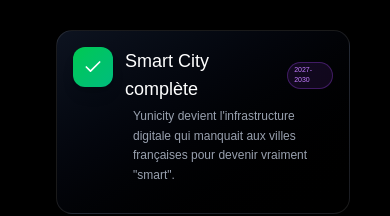
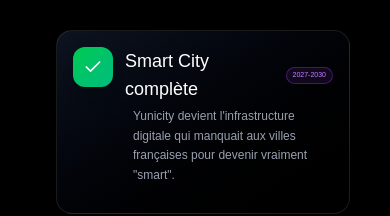
Before and after one commit to Kyria-Zaire/yunicity-website, a Next.js app: page / in a window 390 px wide. Shown: the part 4826-5042 px from the top of the page. Built offline with nearby package versions, Linux system fonts and the light colour scheme.

Commit message:
fix: EmpÃªcher retour Ã  la ligne dates timeline sur mobile - ajout whitespace-nowrap

```diff
--- a/src/components/NewsletterSubscribeSection.tsx
+++ b/src/components/NewsletterSubscribeSection.tsx
@@ -288,7 +288,7 @@ export default function NewsletterSubscribeSection() {
                           <div className="flex-1">
                             <div className="flex items-center gap-2 mb-1">
                               <h4 className="text-lg font-light text-white">{step.title}</h4>
-                              <span className="px-1.5 py-0.5 bg-purple-500/10 border border-purple-500/30 rounded-full text-purple-400 text-[7px] font-light">
+                              <span className="px-1.5 py-0.5 bg-purple-500/10 border border-purple-500/30 rounded-full text-purple-400 text-[7px] font-light whitespace-nowrap flex-shrink-0">
                                 {step.period}
                               </span>
                             </div>
```
